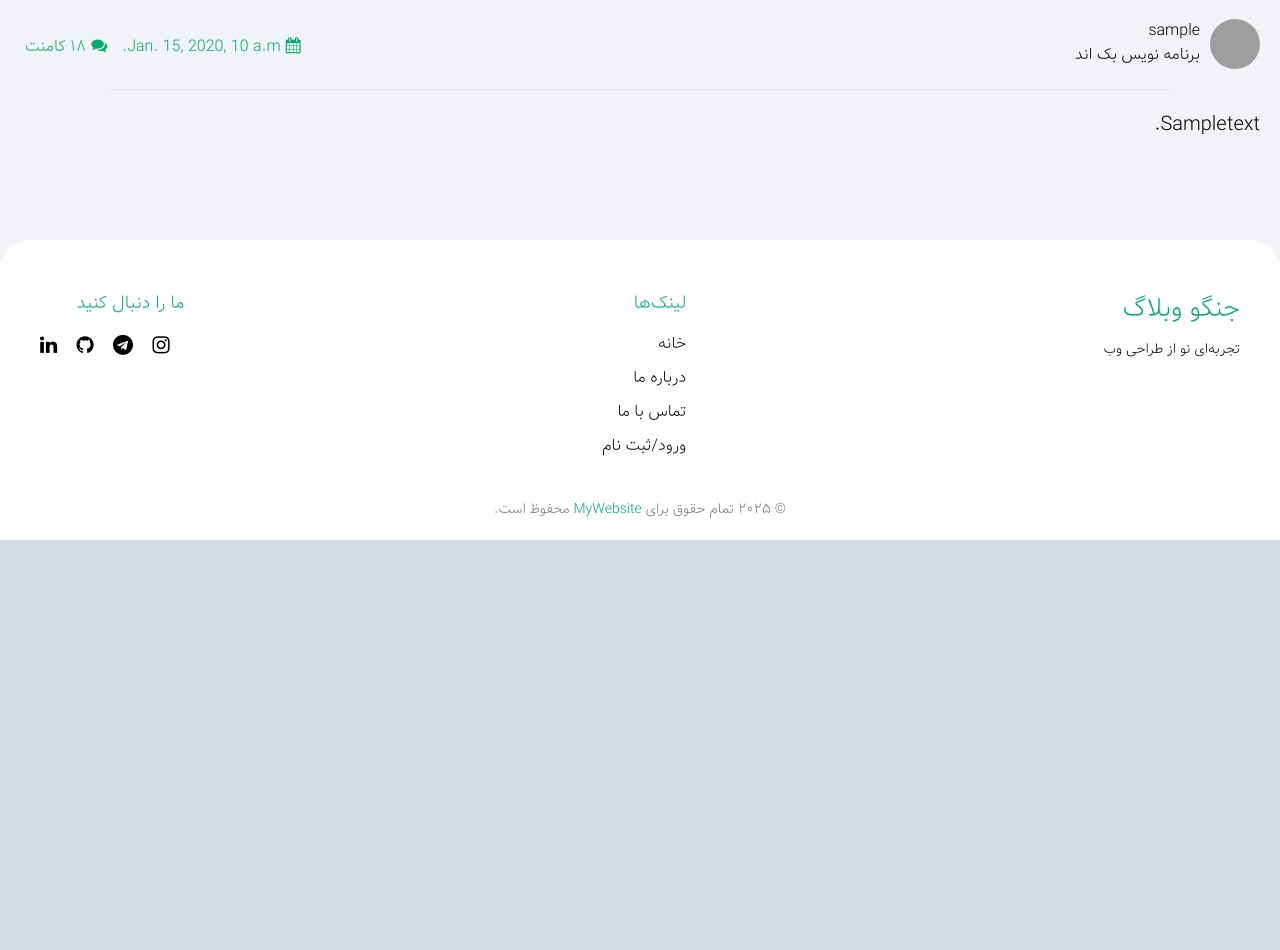
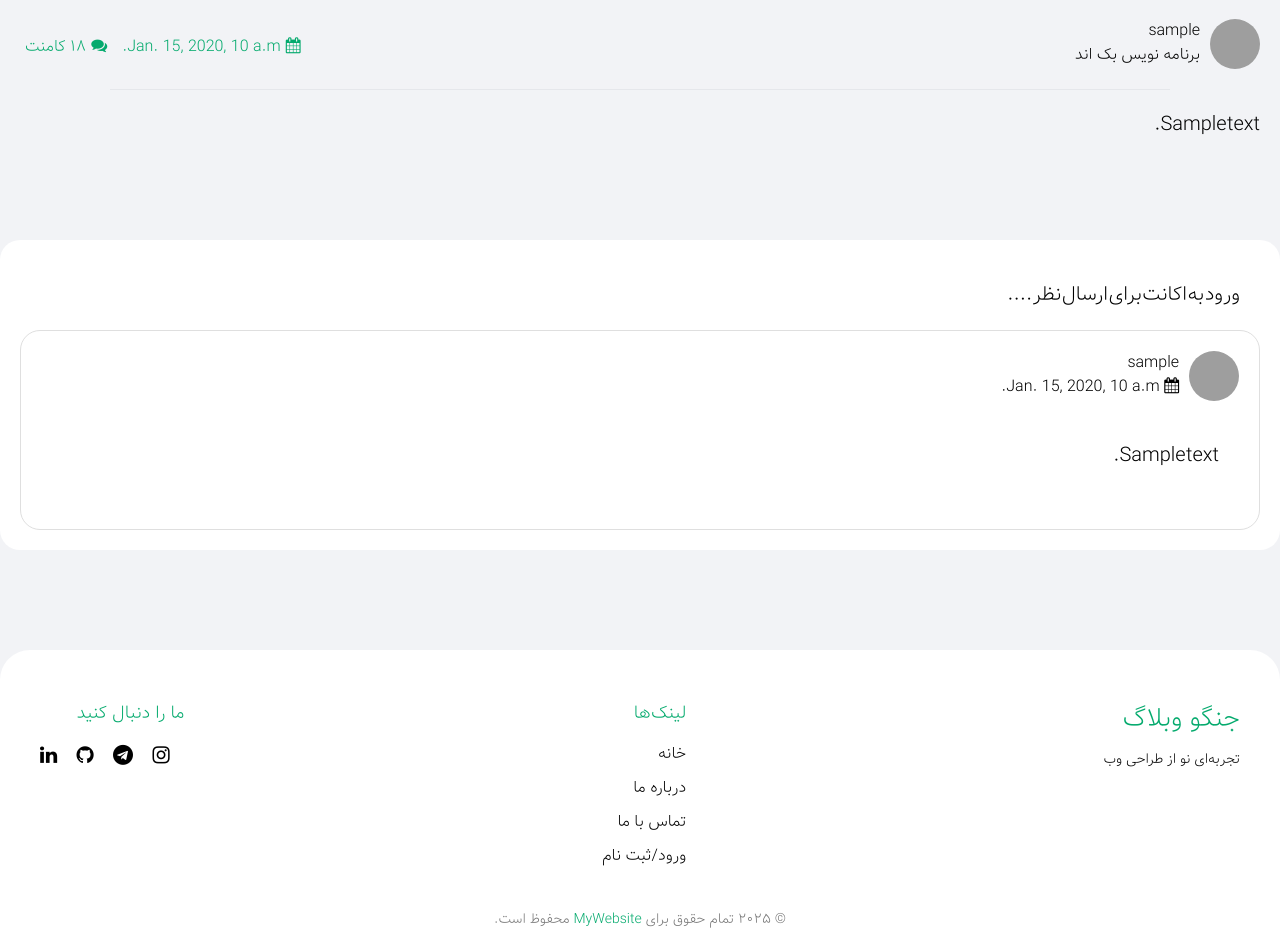
Before and after one commit to mr-dargi/djangoblog, a Django app: a page that uses templates/blogs/post_detail.html in a window 1280 px wide. Shown: the part 1117-2067 px from the top of the page. Before the commit the page ends 1657 px from the top, so only its background shows below. Run offline with Django 5.2, Linux system fonts and the light colour scheme; tables that the repository leaves empty hold one stand-in row (values such as "Sample post"); grey boxes marked "Sample" are stand-in pictures; some libraries are stand-ins or nearby versions; grey boxes are pictures that could not be loaded.

Commit message:
Add comment section in template and add style to it, Add comment section to admin to show it in admin panel

```diff
--- a/static/css/styles.css
+++ b/static/css/styles.css
@@ -23,6 +23,7 @@
     direction: rtl;
     box-sizing: border-box;
     margin: 0;
+    overflow-wrap: break-word;
 }
 
 body {
@@ -419,6 +420,105 @@ body {
     color: #04AA6D;
 }
 
+/* Comment section */
+.comment-section {
+    background-color: white;
+    border-radius: 20px;
+    margin-top: 100px;
+    padding: 20px;
+}
+
+.comment {
+    min-height: 200px;
+    margin-top: 10px;
+    border-radius: 20px;
+    border: 1px solid #dfdfdf;
+}
+
+.comment-author {
+    display: flex;
+    flex-direction: row;
+    padding: 20px;
+}
+
+.comment-author-img {
+    height: 50px;
+    width: 50px;
+    border-radius: 50%;
+    object-fit: cover;
+    margin-left: 10px;
+}
+
+.comment-body p {
+    padding: 0px 20px 20px 20px;
+    text-align: justify;
+    word-spacing: -5px;
+}
+
+.comment hr {
+    color: #e2e2e2;
+    text-align: center;
+    width: 95%;
+}
+
+.comment-form h3 {
+    padding: 20px;
+}
+
+.comment-form form {
+    display: flex;
+    flex-direction: column;
+}
+
+.comment-form textarea {
+    background-color: #f2f3f6;
+    border-radius: 20px;
+}
+
+.comment-form button {
+    background-color: #04AA6D;
+    width: 100px;
+    height: 35px;
+    border-radius: 20px;
+    text-align: center;
+    margin: 20px auto;
+    color: white;
+}
+
+.comment.reply {
+    width: 80%;
+    margin: 20px auto;
+}
+
+.reply-form {
+    position: relative;
+    width: 80%;
+    margin: 50px auto;
+}
+
+.reply-form form{
+    display: flex;
+    flex-direction: column;
+}
+
+.reply-form textarea{
+    background-color: #f2f3f6;
+    border-radius: 20px;
+}
+
+.reply-form button {
+    position: absolute;
+    bottom: 20px;
+    left: 20px;
+    border: 1;
+    background-color: #04AA6D;
+    width: 100px;
+    height: 35px;
+    border-radius: 20px;
+    text-align: center;
+    color: white;
+}
+
 
 /* Computer and Laptop view */
 @media only screen and (min-width:992px) {
--- a/templates/blogs/post_detail.html
+++ b/templates/blogs/post_detail.html
@@ -25,5 +25,79 @@
         <hr />
 
         <p>{{ post.body }}</p>
+
+        <!-- comment section -->
+        <div class="comment-section">
+            <!-- Send comment -->
+            {% if user.is_authenticated %}
+                <div class="comment-form">
+                    <h3>ارسال نظرات و دیدگاه ها</h3>
+                    <form method="post">
+                        {% csrf_token %}
+                        <textarea rows="2" name="body"></textarea>
+                        <button type="submit">ارسال نظر</button>
+                    </form>
+                </div>
+            {% else %}
+                <div>
+                    <p><a href="#">ورود</a> به اکانت برای ارسال نظر ....</p>
+                </div>
+            {% endif %}
+
+            <!-- Show comment and reply -->
+            {% for comment in comments %}
+                <div class="comment">
+                    <div class="comment-author">
+                        <div>
+                            <img class="comment-author-img" src="../media/images/download.png" alt="author-pic">
+                        </div>
+                        <div class="comment-author-info">
+                            <h4>{{ comment.user }}</h4>
+                            <time><i class='fa fa-calendar'></i> {{ comment.updated }}</time>
+                        </div>
+                    </div>
+                    <div class="comment-body">
+                        <p>{{ comment.body }}</p>
+                    </div>
+
+
+                    {% for reply in comment.replies.all %}
+                        <div class="comment reply">
+                            <div class="comment-author">
+                                <div>
+                                    <img class="comment-author-img" src="../media/images/download.png" alt="author-pic">
+                                </div>
+                                <div class="comment-author-info">
+                                    <h4>{{ reply.user }}</h4>
+                                    <time><i class='fa fa-calendar'></i> {{ reply.updated }}</time>
+                                </div>
+                            </div>
+
+                            <div class="comment-body">
+                                <p>{{ reply.body }}</p>
+                            </div>
+                        </div>
+                    {% endfor %}
+
+                    {% if user.is_authenticated %}
+                        <div class="reply-form">
+                            <form method="post">
+                                {% csrf_token %}
+                                <textarea rows="6" name="body"></textarea>
+                                <input type="hidden" name="parent_id" value="{{ comment.id }}">
+                                <button type="submit">پاسخ</button>
+                            </form>
+                        </div>
+                    {% endif %}
+
+                </div>
+            {% empty %}
+                <p>هنوز کامنی وجود ندارد.</p>
+            {% endfor %}
+        </div>
+</div>
+
+
+
     </div>
 {% endblock content %}
```
Also changed, not shown: blogs/admin.py (+37 -1 lines).
